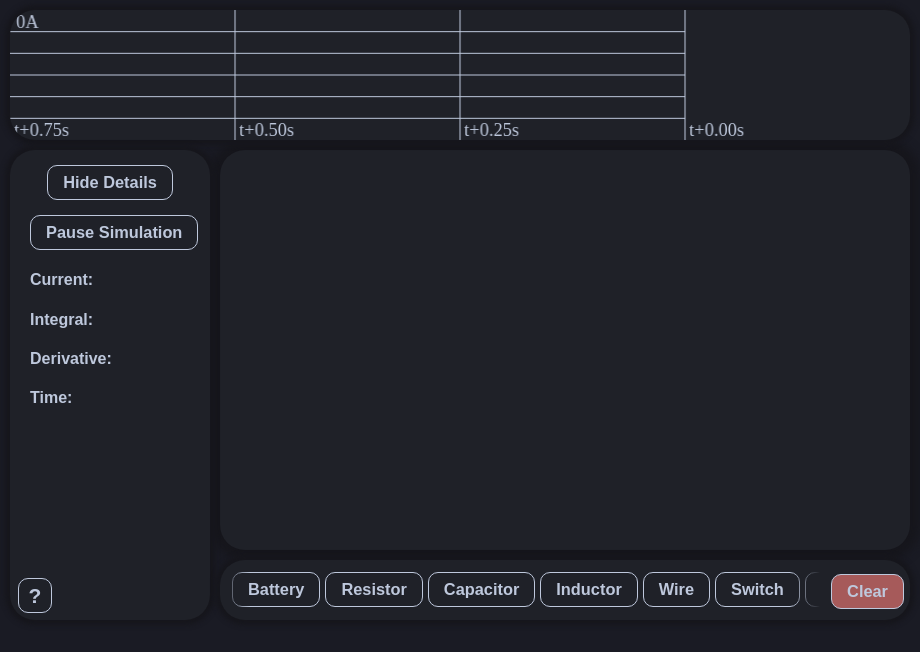
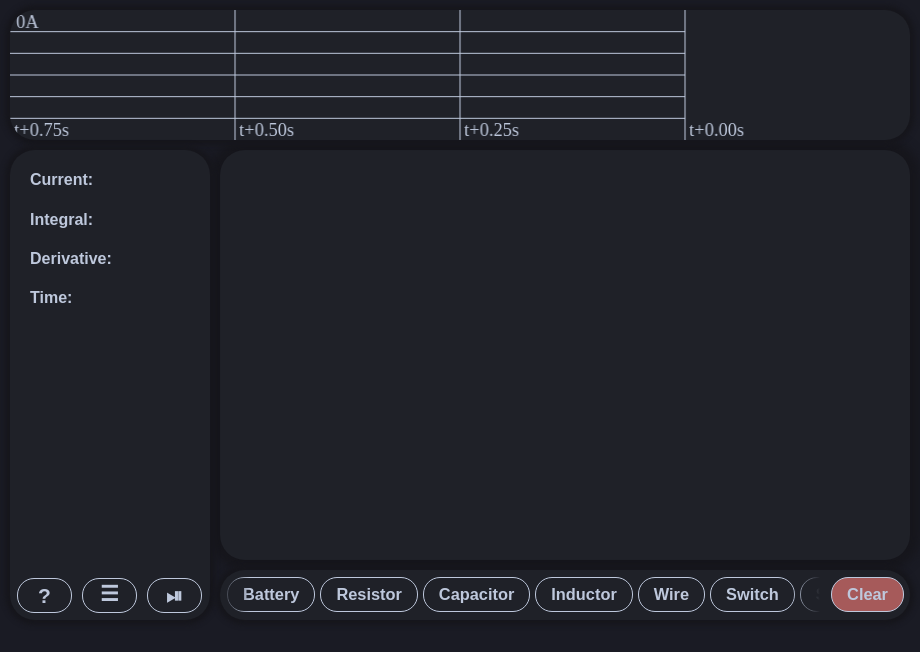
Before and after one commit to astromonkey123/circuits, an Electron app: page src/index.html in a window 920 px wide. Drawn offline with Linux system fonts and the light colour scheme.

Commit message:
Button remake

```diff
--- a/src/index.css
+++ b/src/index.css
@@ -48,17 +48,17 @@ body {
 
 .bottom-bar {
     position: absolute;
-    width: 100%;
-    height: 50px;
-    bottom: 0; left: 0;
+    width: calc(100% - 15px);
+    height: 35px;
+    bottom: 7px; left: 7px;
+    display: flex;
+    justify-content: space-between;
 }
 
 .bar-item {
     float: left;
-    margin-top: 8px;
-    margin-left: 8px;
-    border-radius: 10px;
-    width: 34px; height: 34px;
+    border-radius: 17px;
+    width: 55px; height: 35px;
     text-align: center;
 }
 
@@ -70,7 +70,7 @@ body {
     border-radius: 25px;
     background-color: var(--panel);
     width: 690px;
-    height: 400px;
+    height: 410px;
     box-shadow: 0 0 10px 10px var(--shadow);
 }
 
@@ -82,35 +82,35 @@ body {
     box-sizing: border-box;
     background-color: var(--panel);
     width: 690px;
-    height: 60px;
+    height: 50px;
     border-radius: 25px;
     border-style: solid;
     border-color: var(--light);
     border-width: 0px;
     overflow: hidden;
     box-shadow: 0 0 5px 5px var(--shadow);
-    padding-top: 12px;
+    padding-top: 7px;
 }
 
 .sliding-cover {
     position: absolute;
     width: 87%;
-    margin-top: -12px;
-    padding-top: 12px;
+    margin-top: -7px;
+    padding-top: 7px;
     height: 60px;
     overflow: hidden;
     mask-image: linear-gradient(to right, rgba(0,0,0,0) 0%, rgba(0,0,0,1) 5%, rgba(0,0,0,1) 95%, rgba(0,0,0,0) 100%);
 }
 
 .sliding-insert {
-    padding-left: 12px;
+    padding-left: 7px;
     position: absolute;
     width: max-content;
 }
 
 .button {
     font-size: 14px;
-    border-radius: 10px;
+    border-radius: 17px;
     padding-left: 15px; padding-right: 15px;
     height: 35px;
     color: var(--light);
@@ -151,7 +151,6 @@ body {
 }
 
 .alert {
-    margin-top: 2px;
     color: var(--light);
     background-color: rgb(166, 90, 90);
 }
--- a/src/index.html
+++ b/src/index.html
@@ -13,12 +13,6 @@
     <canvas class="graph" id="graph" width="880" height="130"></canvas>
 
     <div class="container">
-        <div class="button button-center" id="showData">
-            <h3 id="showDataText">Hide Details</h3>
-        </div>
-        <div class="button button-center" id="runSimulation">
-            <h3 id="runSimulationText">Pause Simulation</h3>
-        </div>
         <h4 id="current">Current:</h4>
         <h4 id="integral">Integral:</h4>
         <h4 id="derivative">Derivative:</h4>
@@ -28,10 +22,16 @@
             <div class="button bar-item" id="help">
                 <h2>?</h2>
             </div>
+            <div class="button bar-item" id="showData">
+                <h2 style="margin-top: 15px">☰</h2>
+            </div>
+            <div class="button bar-item" id="runSimulation">
+                <h2>⏯</h2>
+            </div>
         </div>
     </div>
 
-    <canvas class="canvas" id="canvas" width="690" height="400"></canvas>
+    <canvas class="canvas" id="canvas" width="690" height="410"></canvas>
 
     <div class="button-grid">
         <div class="sliding-cover" id="slider-cover">
--- a/src/index.js
+++ b/src/index.js
@@ -13,8 +13,8 @@ function slideBarWheel(e) {
 
     if (total_slide > 0) {
         total_slide = 0;
-    } else if (total_slide < -420) {
-        total_slide = -420;
+    } else if (total_slide < -410) {
+        total_slide = -410;
     }
 
     button_slider.style.left = total_slide + "px";
--- a/src/js/app.js
+++ b/src/js/app.js
@@ -83,26 +83,10 @@ window.addEventListener('DOMContentLoaded', () => {
         }
     });
     document.getElementById('showData').addEventListener('click', () => {
-        const show_text = document.getElementById('showDataText');
-
-        if (show_text.innerHTML === "Hide Details") {
-            show_text.innerHTML = "Show Details"
-            simContainer.showData = false;
-        } else if (show_text.innerHTML === "Show Details") {
-            show_text.innerHTML = "Hide Details"
-            simContainer.showData = true;
-        }
+        simContainer.showData = !simContainer.showData;
     });
     document.getElementById('runSimulation').addEventListener('click', () => {
-        const run_text = document.getElementById('runSimulationText');
-
-        if (run_text.innerHTML === "Pause Simulation") {
-            run_text.innerHTML = "Play Simulation"
-            simContainer.isSimulating = false;
-        } else if (run_text.innerHTML === "Play Simulation") {
-            run_text.innerHTML = "Pause Simulation"
-            simContainer.isSimulating = true;
-        }
+        simContainer.isSimulating = !simContainer.isSimulating;
     });
 
     document.addEventListener('keydown', (e) => {
```
